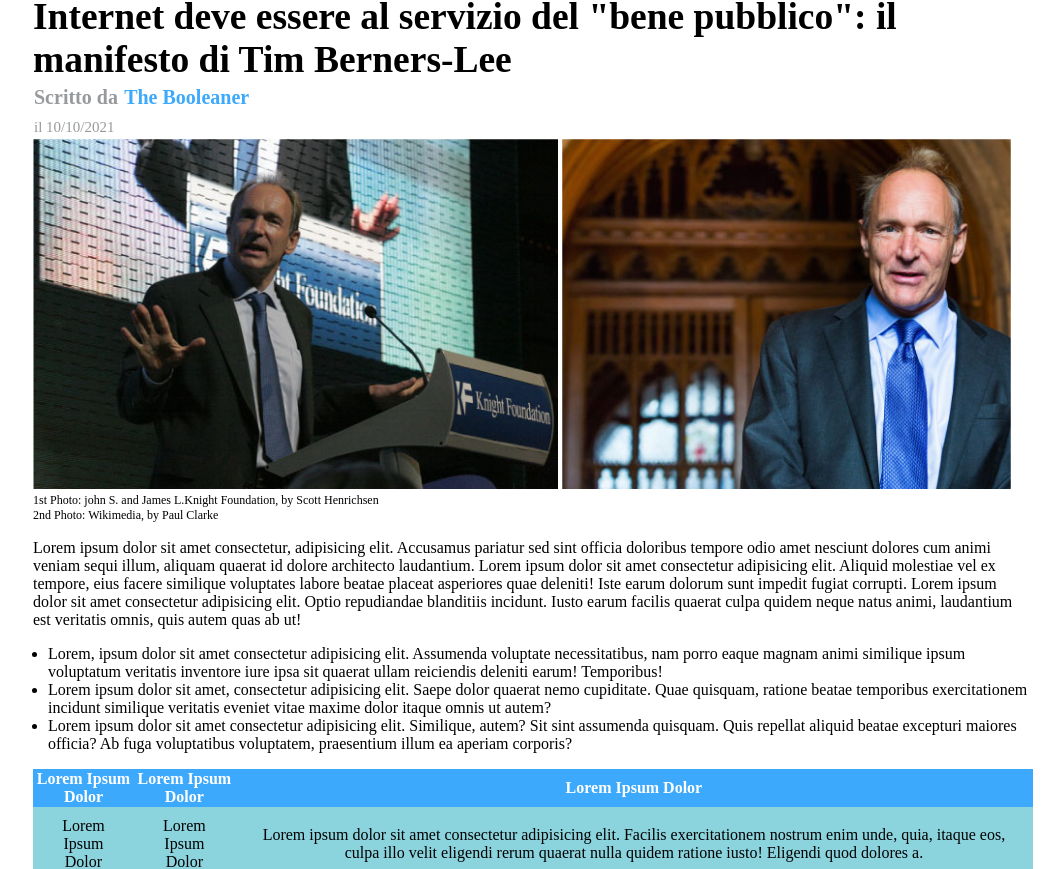
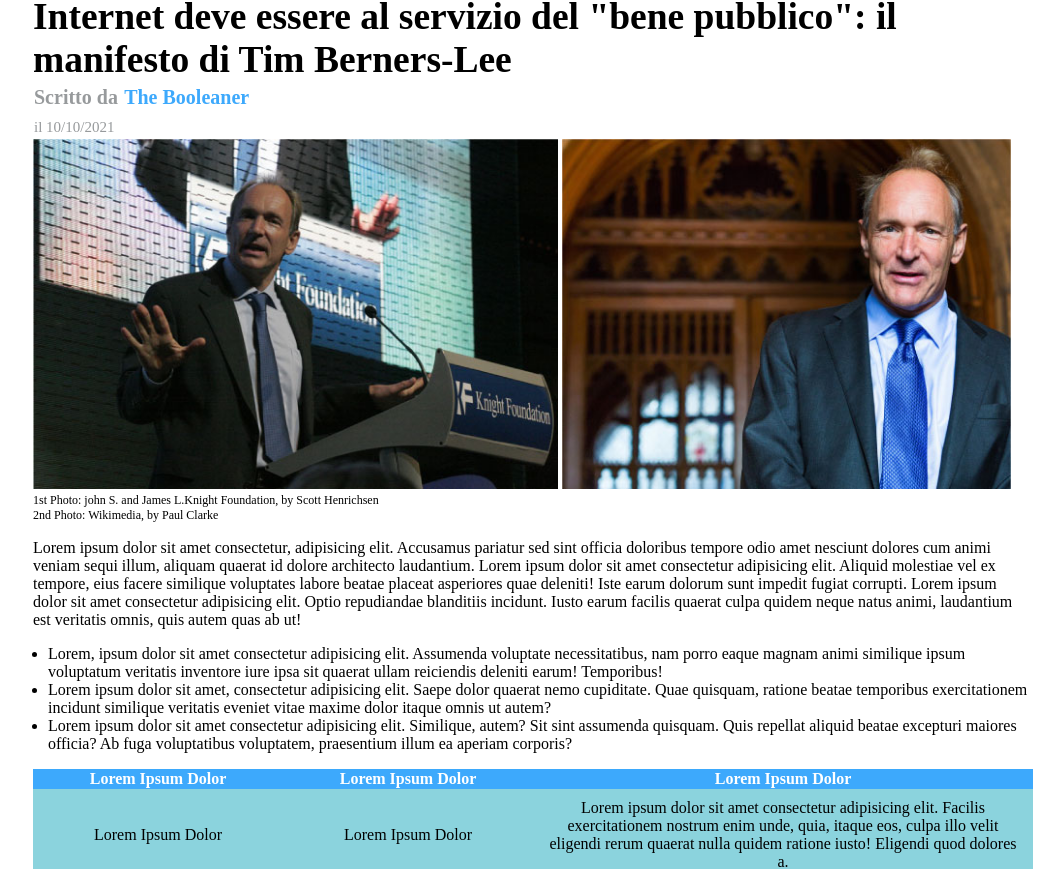
Before and after one commit to jacopo-ferroni/html-css-booleaner, a plain HTML site: page index.html in a window 1280 px wide. Shown: the part 113-982 px from the top of the page, without its empty margins (107-1171 px from the left). Drawn offline with Linux system fonts and the light colour scheme.

Commit message:
correction1

```diff
--- a/index.html
+++ b/index.html
@@ -54,7 +54,7 @@
                         <tr class="table-title-color1">
                             <th>Lorem Ipsum Dolor</th>
                             <th>Lorem Ipsum Dolor</th>
-                            <th>Lorem Ipsum Dolor</th>
+                            <th class="half-width">Lorem Ipsum Dolor</th>
                         </tr>
 
                         <tr class="table-title-color2">
--- a/style.css
+++ b/style.css
@@ -139,3 +139,7 @@ h3 {
     height: 210px;
     background-image: url(./img/graph.jpg);
 }
+
+.half-width {
+    width: 50%;
+}
```
